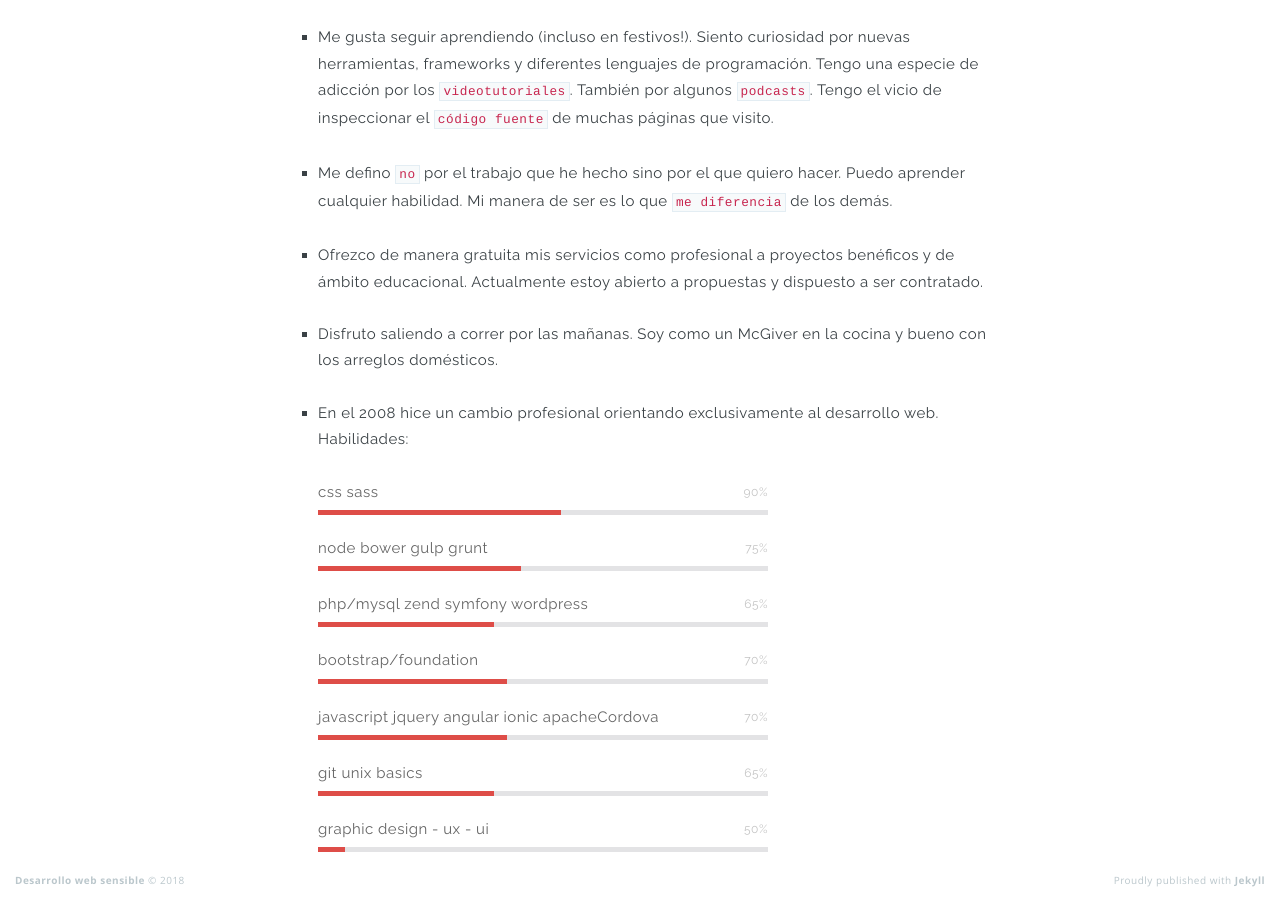
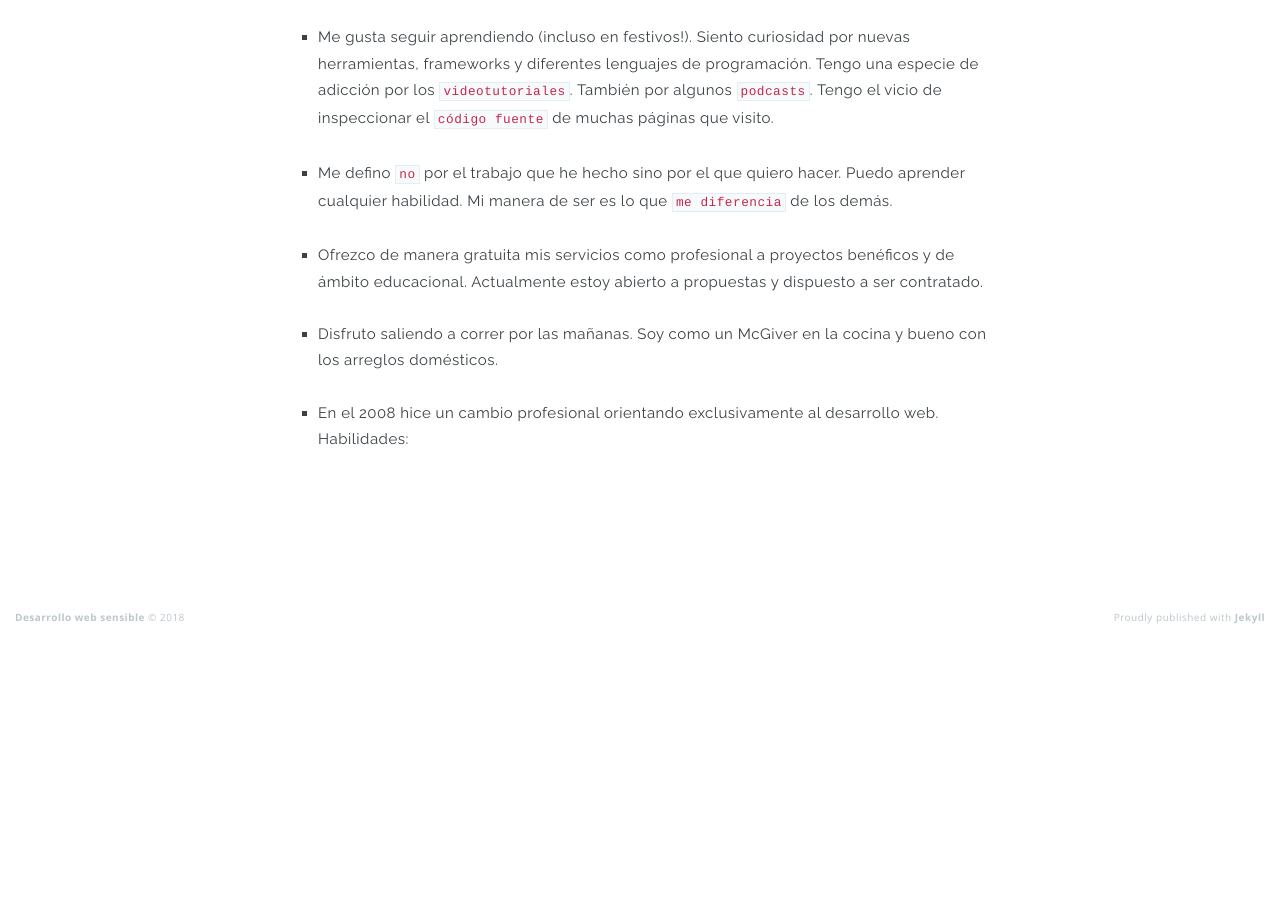
Before and after one commit to alexvijo/alexvijo.github.io, a Jekyll site: the page built from sobremi.md, in a window 1280 px wide and 900 px high, scrolled down 626 px. Built offline with Jekyll 4.4.1, drawn with Linux system fonts in a browser that asks for light colours; nearby versions of some CDN libraries; after the commit the page ends 1262 px from its top, so only the background shows below that.

Commit message:
Update sobremi.md

```diff
--- a/sobremi.md
+++ b/sobremi.md
@@ -28,65 +28,6 @@ group: "navigation"
 			<p>Disfruto saliendo a correr por las mañanas. Soy como un McGiver en la cocina y bueno con los arreglos domésticos.</p>
 		</li>
 		<li><p>En el 2008 hice un cambio profesional orientando exclusivamente al desarrollo web. <br>Habilidades:</p>
-
-			<div class="">
-				<div class="skillset">
-
-					<div class="skill-lockup">
-						<span class="skill-name mb">css sass</span><span class="skill-status">90%</span>
-						<span class="skill-bar">
-							<span class="skill-level css"></span>
-						</span>
-					</div><!-- communication end -->
-
-					<div class="skill-lockup">
-						<span class="skill-name mb">node bower gulp grunt</span><span class="skill-status">75%</span>
-						<span class="skill-bar">
-							<span class="skill-level node"></span>
-						</span>
-					</div><!-- learning end -->
-
-					<div class="skill-lockup mr">
-						<span class="skill-name mb">php/mysql zend symfony wordpress</span><span class="skill-status">65%</span>
-						<span class="skill-bar">
-							<span class="skill-level php"></span></span>
-					</div><!-- planning end -->
-
-
-
-					<div class="skill-lockup mr">
-						<span class="skill-name mb">bootstrap/foundation</span><span class="skill-status">70%</span>
-						<span class="skill-bar">
-							<span class="skill-level bootstrap"></span>
-						</span>
-					</div><!-- programming end -->
-
-					<div class="skill-lockup mr">
-						<span class="skill-name mb">javascript jquery angular ionic apacheCordova</span><span class="skill-status">70%</span>
-						<span class="skill-bar">
-							<span class="skill-level javascript"></span>
-						</span>
-					</div><!-- ux-design end -->
-
-					<div class="skill-lockup mr">
-						<span class="skill-name mb">git unix basics</span><span class="skill-status">65%</span>
-						<span class="skill-bar">
-							<span class="skill-level php"></span>
-						</span>
-					</div><!-- visual-design end -->
-
-
-
-					<div class="skill-lockup mr">
-						<span class="skill-name mb">graphic design - ux - ui </span><span class="skill-status">50%</span>
-						<span class="skill-bar">
-							<span class="skill-level ux-design"></span>
-						</span>
-					</div><!-- ux-design end -->
-
-				</div><!-- skillset end -->
-			</div><!-- container end -->
-
 		</li>
 	</ul>
 </div>
```
